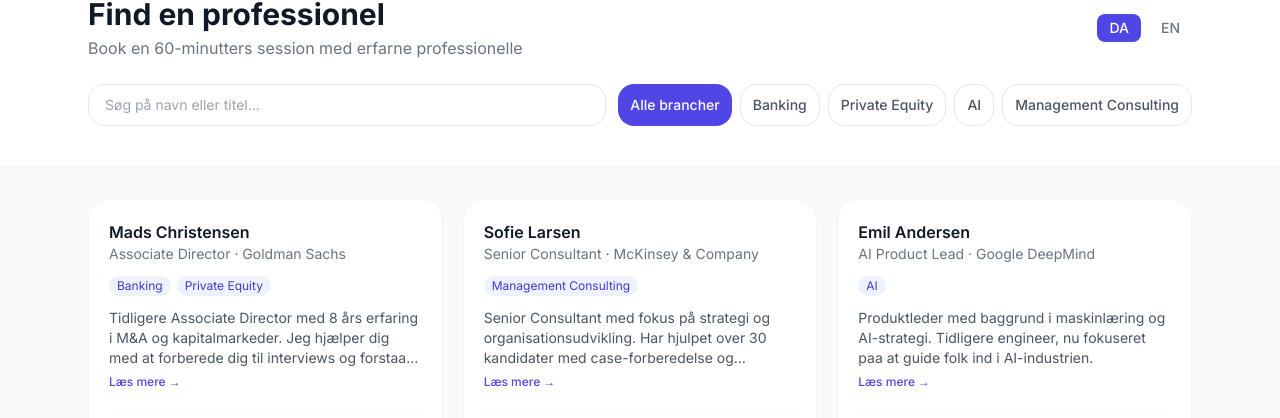
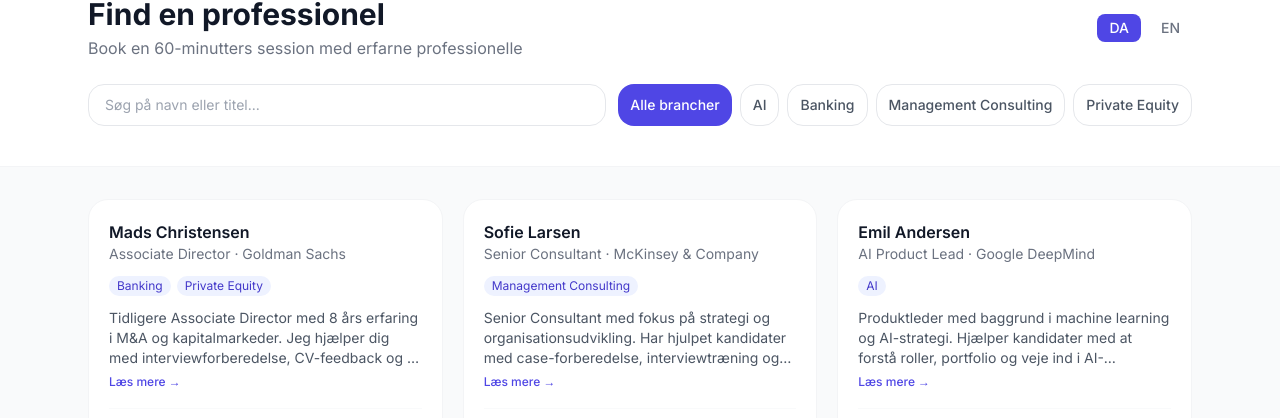
Before and after one commit to mikkelstreet-png/Naetwork, a Next.js app: page /professionals in a window 1280 px wide. Shown: the part 197-615 px from the top of the page. Built offline with nearby package versions, Linux system fonts and the light colour scheme; no server answers; the database is empty.

Commit message:
fix: align professionals listing with current schema

```diff
--- a/app/professionals/page.tsx
+++ b/app/professionals/page.tsx
@@ -5,7 +5,7 @@ import Link from 'next/link'
 import { createClient } from '@/lib/supabase/client'
 import BookingDrawer from '@/components/BookingDrawer'
 
-type Industry = 'Alle brancher' | 'Banking' | 'Private Equity' | 'AI' | 'Management Consulting'
+type Industry = 'Alle brancher' | 'AI' | 'Banking' | 'Management Consulting' | 'Private Equity'
 
 interface ProfessionalCard {
   id: string
@@ -25,7 +25,7 @@ const DEMO_PROFESSIONALS: ProfessionalCard[] = [
     company: 'Goldman Sachs',
     industries: ['Banking', 'Private Equity'],
     price: 500,
-    bio: 'Tidligere Associate Director med 8 års erfaring i M&A og kapitalmarkeder. Jeg hjælper dig med at forberede dig til interviews og forstaae, hvad der kraeves for at komme ind i investment banking.'
+    bio: 'Tidligere Associate Director med 8 års erfaring i M&A og kapitalmarkeder. Jeg hjælper dig med interviewforberedelse, CV-feedback og at forstå, hvad der faktisk kræves i investment banking.'
   },
   {
     id: 'demo-2',
@@ -34,7 +34,7 @@ const DEMO_PROFESSIONALS: ProfessionalCard[] = [
     company: 'McKinsey & Company',
     industries: ['Management Consulting'],
     price: 450,
-    bio: 'Senior Consultant med fokus på strategi og organisationsudvikling. Har hjulpet over 30 kandidater med case-forberedelse og karriereplan.'
+    bio: 'Senior Consultant med fokus på strategi og organisationsudvikling. Har hjulpet kandidater med case-forberedelse, interviewtræning og karrierevalg.'
   },
   {
     id: 'demo-3',
@@ -43,11 +43,11 @@ const DEMO_PROFESSIONALS: ProfessionalCard[] = [
     company: 'Google DeepMind',
     industries: ['AI'],
     price: 400,
-    bio: 'Produktleder med baggrund i maskinlæring og AI-strategi. Tidligere engineer, nu fokuseret paa at guide folk ind i AI-industrien.'
+    bio: 'Produktleder med baggrund i machine learning og AI-strategi. Hjælper kandidater med at forstå roller, portfolio og veje ind i AI-industrien.'
   },
 ]
 
-const INDUSTRIES: Industry[] = ['Alle brancher', 'Banking', 'Private Equity', 'AI', 'Management Consulting']
+const INDUSTRIES: Industry[] = ['Alle brancher', 'AI', 'Banking', 'Management Consulting', 'Private Equity']
 
 export default function ProfessionalsPage() {
   const [locale, setLocale] = useState<'da' | 'en'>('da')
@@ -61,32 +61,31 @@ export default function ProfessionalsPage() {
 
   useEffect(() => {
     async function fetchProfessionals() {
-      const { data } = await supabase
+      const { data, error } = await supabase
         .from('professional_profiles')
-        .select(`id, title, company, bio, price_per_session, industries, profiles!inner(full_name)`)
+        .select('id, title, company, bio, price_dkk, industries, profiles!inner(name)')
         .eq('visibility', 'published')
-        .eq('approval_status', 'approved')
 
-      if (data && data.length > 0) {
+      if (error || !data) return
+
       const mapped: ProfessionalCard[] = (data as Array<{
         id: string
-          title: string
-          company: string
-          bio: string
-          price_per_session: number
-          industries: string[]
-          profiles: { full_name?: string } | null
+        title: string | null
+        company: string | null
+        bio: string | null
+        price_dkk: number | null
+        industries: string[] | null
+        profiles: { name?: string | null } | null
       }>).map((p) => ({
         id: p.id,
-          name: p.profiles?.full_name ?? '',
+        name: p.profiles?.name ?? '',
         title: p.title ?? '',
         company: p.company ?? '',
         industries: p.industries ?? [],
-          price: p.price_per_session ?? 0,
+        price: p.price_dkk ?? 300,
         bio: p.bio ?? '',
       }))
       setDbProfessionals(mapped)
-      }
     }
     fetchProfessionals()
   // eslint-disable-next-line react-hooks/exhaustive-deps
```
Lines whose indentation alone changed are shown as unchanged.
